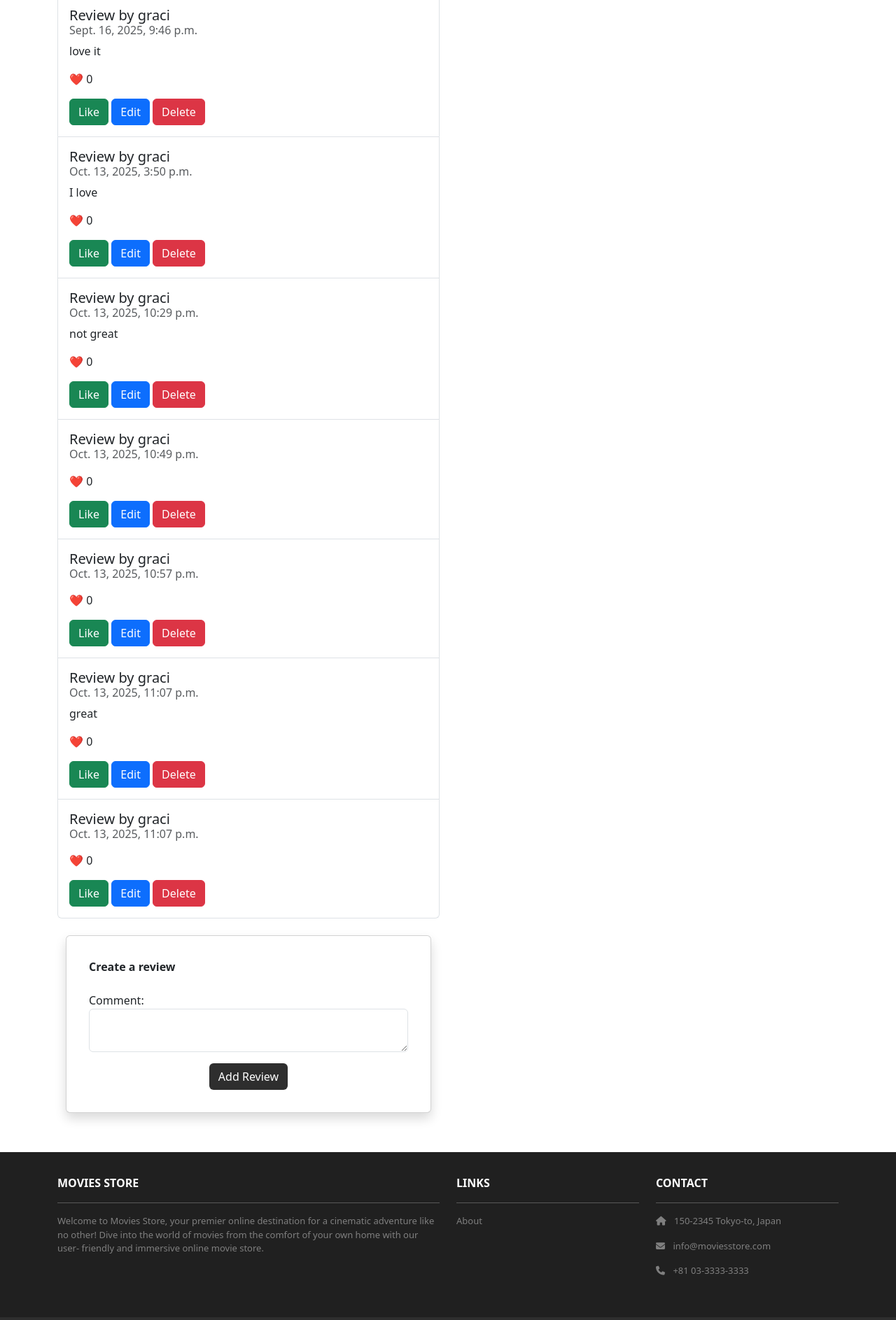
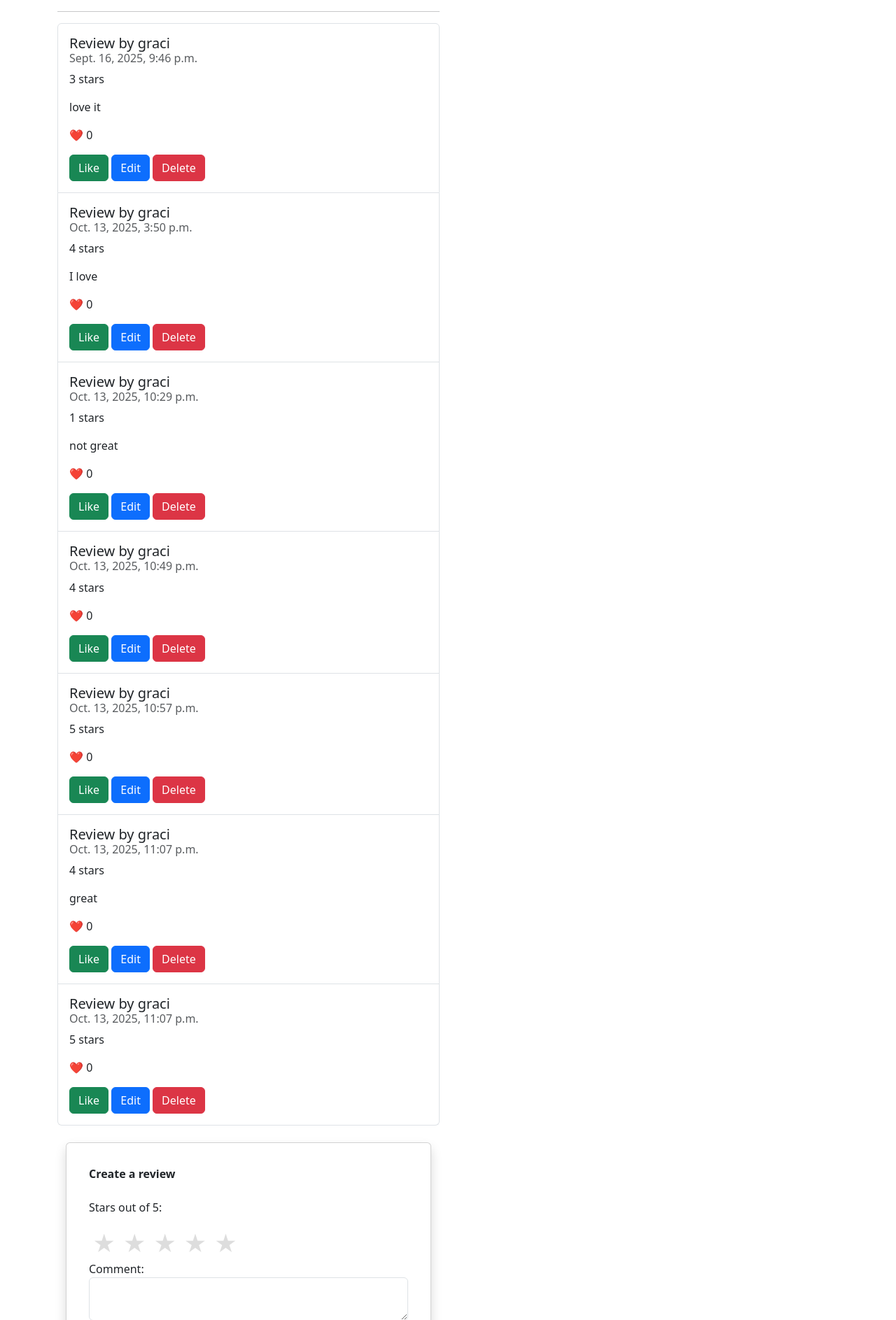
Before and after one commit to graciestokes/moviesstore, a Django app: page /movies/2/ in a window 1280 px wide. Shown: the part 486-2373 px from the top of the page at 70% size. Run offline with Django 5.2, Linux system fonts and the light colour scheme; a user stored in the database is signed in; data comes from the database, SQL or seed files in the repository; both versions use the stored data as it was after the commit; some libraries are stand-ins or nearby versions.

Commit message:
add rating and stars feature

```diff
--- a/movies/admin.py
+++ b/movies/admin.py
@@ -4,11 +4,11 @@ from .models import Movie, Review
 class MovieAdmin(admin.ModelAdmin):
     ordering = ['name']
     search_fields = ['name']
-    list_display = ['name', 'price', 'amount_left', 'stock_status']
+    list_display = ['name', 'price', 'amount_left', 'stock_status', 'rating']
     list_filter = ['amount_left']
 
     # Add amount_left to the fields
-    fields = ['name', 'description', 'price', 'image', 'amount_left', 'watch_list']
+    fields = ['name', 'description', 'price', 'image', 'amount_left', 'watch_list', 'rating']
 
     # Make watch_list field use a more user-friendly widget
     filter_horizontal = ['watch_list']
--- a/movies/models.py
+++ b/movies/models.py
@@ -8,6 +8,7 @@ class Movie(models.Model):
     description = models.TextField()
     image = models.ImageField(upload_to='movie_images/')
     watch_list = models.ManyToManyField(User, related_name="watch_listed_movies", blank=True)
+    rating = models.IntegerField(default=0)
     # Inventory field
     amount_left = models.PositiveIntegerField(default=0, help_text="Number of copies available for purchase")
     def __str__(self):
@@ -20,12 +21,13 @@ class Movie(models.Model):
 
 class Review(models.Model):
     id = models.AutoField(primary_key=True)
-    comment = models.CharField(max_length=255)
+    comment = models.CharField(max_length=255, default = '', blank=True)
     date = models.DateTimeField(auto_now_add=True)
     movie = models.ForeignKey(Movie, on_delete=models.CASCADE)
     user = models.ForeignKey(User, on_delete=models.CASCADE)
     #many to many field relates users to likes. you use by adding request.user or removing request.user
     likes = models.ManyToManyField(User, related_name="liked_reviews", blank=True)
+    stars = models.IntegerField(default=0)
 
     def __str__(self):
         return str(self.id) + ' - ' + self.movie.name
--- a/movies/templates/movies/show.html
+++ b/movies/templates/movies/show.html
@@ -8,6 +8,7 @@
                 <h2>{{ template_data.movie.name }}</h2>
                 <hr />
                 <p><b>Description:</b> {{template_data.movie.description }}</p>
+                <p><b>Rating:</b> {{template_data.movie.rating }} stars</p>
                 <p><b>Price:</b> ${{template_data.movie.price }}</p>
 
                 <!-- Stock information -->
@@ -100,6 +101,7 @@
                         <h6 class="card-subtitle mb-2 text-muted"> {{ review.date }}
                         </h6>
 
+                        <p class="card-text">{{ review.stars }} stars</p>
                         <p class="card-text">{{ review.comment }}</p>
 
                         <!--text for like-->
@@ -144,8 +146,25 @@
                                         action="{% url 'movies.create_review' id=template_data.movie.id %}">
                                         {%csrf_token%}
                                         <p>
+                                        <label>Stars out of 5:</label>
+                                        <div class="star-rating">
+                                            <input type="radio" id="star5" name="stars" value="5" required />
+                                            <label for="star5" title="5 stars">★</label>
+
+                                            <input type="radio" id="star4" name="stars" value="4" />
+                                            <label for="star4" title="4 stars">★</label>
+
+                                            <input type="radio" id="star3" name="stars" value="3" />
+                                            <label for="star3" title="3 stars">★</label>
+
+                                            <input type="radio" id="star2" name="stars" value="2" />
+                                            <label for="star2" title="2 stars">★</label>
+
+                                            <input type="radio" id="star1" name="stars" value="1" />
+                                            <label for="star1" title="1 star">★</label>
+                                        </div>
                                         <label for="comment">Comment:</label>
-                                        <textarea name="comment" required class="form-control" id="comment"></textarea>
+                                        <textarea name="comment" class="form-control" id="comment"></textarea>
                                         </p>
                                         <div class="text-center">
                                             <button type="submit" class="btn bg-dark text-white"> Add Review
--- a/movies/views.py
+++ b/movies/views.py
@@ -1,4 +1,5 @@
 from django.shortcuts import render, redirect, get_object_or_404
+import math
 
 from .models import Movie, Review
 from django.contrib.auth.decorators import login_required
@@ -22,17 +23,29 @@ def show(request, id):
     template_data = {}
     template_data['title'] = movie.name
     template_data['movie'] = movie
+    average = 0.0
+    num_ratings = 0
+    for review in reviews:
+        average += review.stars
+        num_ratings += 1
+    if num_ratings == 0:
+        movie.rating = 0
+    else:
+        movie.rating = math.ceil((average / num_ratings)*100)/100
+
     movie.save()
 
     template_data['reviews'] = reviews
+    template_data['rating'] = movie.rating
     return render(request, 'movies/show.html', {'template_data': template_data})
 
 @login_required
 def create_review(request, id):
-    if request.method == 'POST' and request.POST['comment']!= '':
+    if request.method == 'POST':
         movie = Movie.objects.get(id=id)
         review = Review()
-        review.comment = request.POST['comment']
+        review.comment = request.POST.get('comment','')
+        review.stars = request.POST['stars']
         review.movie = movie
         review.user = request.user
         review.save()
--- a/moviesstore/static/css/style.css
+++ b/moviesstore/static/css/style.css
@@ -39,3 +39,26 @@
   width: fit-content;
   max-height: 400px;
 }
+
+.star-rating {
+    display: flex;
+    flex-direction: row-reverse;
+    justify-content: flex-end;
+    font-size: 2rem;
+}
+
+.star-rating input {
+    display: none;
+}
+
+.star-rating label {
+    color: #ddd;
+    cursor: pointer;
+    padding: 0 5px;
+}
+
+.star-rating label:hover,
+.star-rating label:hover ~ label,
+.star-rating input:checked ~ label {
+    color: #ffc107;
+}
```
Also changed, not shown: db.sqlite3, movies/migrations/0010_movie_rating_review_stars.py (added), movies/migrations/0011_alter_review_comment.py (added), movies/migrations/0012_alter_review_comment.py (added).
